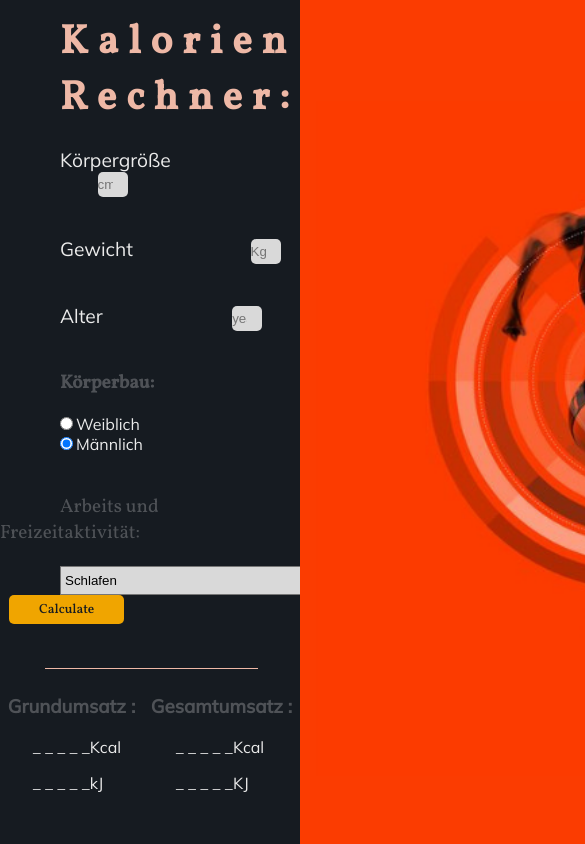
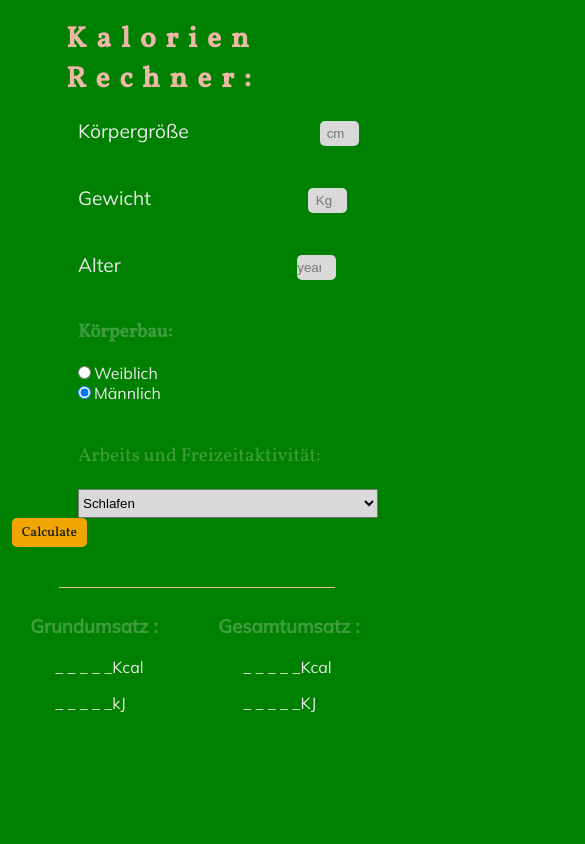
Before and after one commit to afraefatuaki/Projekt-Kalorien-Rechner, a plain HTML site: page index.html in a window 390 px wide. Shown: the top 844 px of the page, 585 px wide, since content can reach past the window. Drawn offline with Linux system fonts and the light colour scheme.

Commit message:
code cleaning

```diff
--- a/assets/css/style.css
+++ b/assets/css/style.css
@@ -121,3 +121,47 @@ span{
 article h3{
     color: #ebebeb44;
 }
+/* ------- media queries -------- */
+@media all and (max-width: 768px) {
+    section{
+        display: block;
+    }
+    h1{
+        margin: 2% 0 7% 20%;
+    }
+    span{
+        margin:5% 0 2% 15%;
+      }
+    .results{
+    padding-bottom: 2.2%;
+    }
+    img{
+      display: none;
+    }
+    div:last-of-type{
+        display: none;
+    }
+ }
+
+ @media all and (max-width: 576px) {
+     body{
+         background-color: green;
+     }
+     h1{
+
+        letter-spacing: 10px;
+        word-spacing: 15px;
+        color: #EEB8A6 ;
+        font-size: 1.8rem;
+        margin: 5% 0 5% 17%;
+    }
+    input:nth-of-type(2){
+        margin-left: 39%;
+    }
+    input:nth-of-type(3){
+        margin-left: 44%;
+    }
+    button{
+        padding: 5px 10px;
+    }
+  }
```
